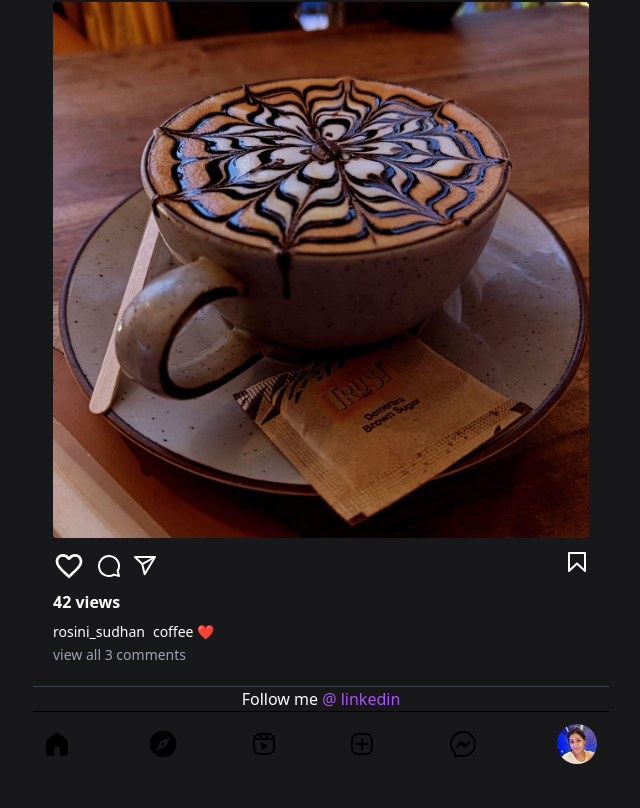
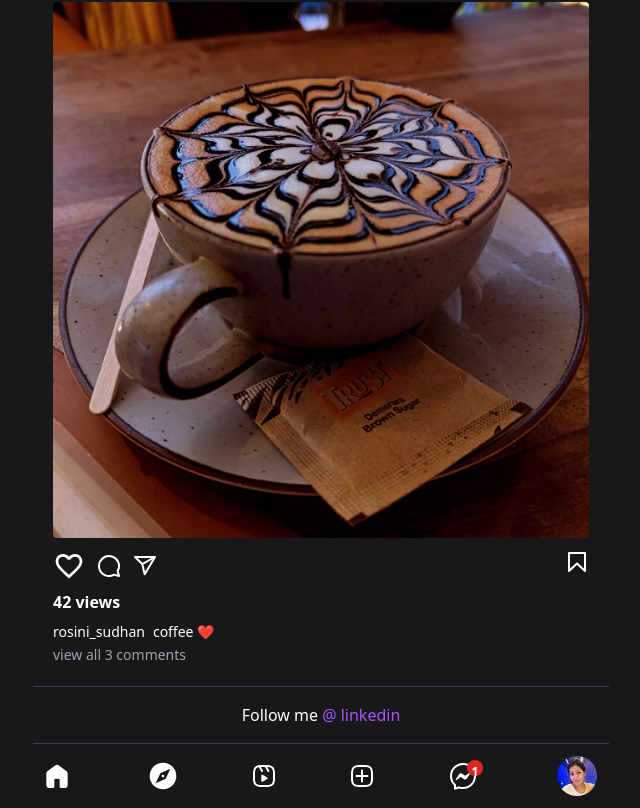
Before and after one commit to Jeya-rosini/instagram-ui-tailwindcss, a website: page index.html in a window 1280 px wide. Shown: the part 1562-2370 px from the top of the page, without its empty margins (319-959 px from the left). Before the commit the page ends 2338 px from the top, so only its background shows below. Drawn offline with nearby package versions, Linux system fonts and the light colour scheme; files that its build step writes are made by us from their sources.

Commit message:
my small insta page

```diff
--- a/index.html
+++ b/index.html
@@ -34,7 +34,7 @@
             </div>
             <div class="relative flex space-x-4">
                 <div>
-                    <div class="w-2 h-2 bg-red-600 rounded-full absolute right-10 top-1"></div>
+                    <div class="w-2 h-2 bg-red-600 rounded-full absolute right-20 top-1"></div>
                     <svg xmlns="http://www.w3.org/2000/svg" width="24" height="24" viewBox="0 0 24 24"
                         class="text-white fill-current">
                         <path
@@ -73,6 +73,12 @@
             <img src="./assets/Image/Rosini.jpg" alt="Rosini"
                 class="rounded-full w-16 h-16 p-1 border-gray-800 border-2">
             <span class="text-gray-300 font-xs">yoursto</span>
+            <div class="realtive">
+                <svg xmlns="http://www.w3.org/2000/svg" width="24" height="24" viewBox="0 0 24 24" class="hover:cursor-pointer absolute left-16 top-10">
+                    <path fill="blue"
+                        d="M12 2C6.48 2 2 6.48 2 12s4.48 10 10 10s10-4.48 10-10S17.52 2 12 2zm5 11h-4v4h-2v-4H7v-2h4V7h2v4h4v2z" />
+                </svg>
+            </div>
         </div>
         <div class="flex flex-col justify-center pt-1">
             <img src="./assets/Image/shriya_saran.jpg" alt="Shriya_saran"
@@ -120,7 +126,7 @@
         <div class="flex justify-between items-center">
             <div class="flex items-center space-x-2">
                 <img src="./assets/Image/shriya_saran.jpg" alt="Shriya_saran" class="rounded-full w-12 h-12 p-1">
-                <span class="text-black font-semibold">shriya_saran1109</span>
+                <span class="text-white font-semibold">shriya_saran1109</span>
                 <svg xmlns="http://www.w3.org/2000/svg" width="24" height="24" viewBox="0 0 24 24" class="fill-sky-400">
                     <path
                         d="m8.6 22.5l-1.9-3.2l-3.6-.8l.35-3.7L1 12l2.45-2.8l-.35-3.7l3.6-.8l1.9-3.2L12 2.95l3.4-1.45l1.9 3.2l3.6.8l-.35 3.7L23 12l-2.45 2.8l.35 3.7l-3.6.8l-1.9 3.2l-3.4-1.45l-3.4 1.45Zm2.35-6.95L16.6 9.9l-1.4-1.45l-4.25 4.25l-2.15-2.1L7.4 12l3.55 3.55Z">
@@ -152,13 +158,13 @@
                     <path
                         d="m12.1 18.55l-.1.1l-.11-.1C7.14 14.24 4 11.39 4 8.5C4 6.5 5.5 5 7.5 5c1.54 0 3.04 1 3.57 2.36h1.86C13.46 6 14.96 5 16.5 5c2 0 3.5 1.5 3.5 3.5c0 2.89-3.14 5.74-7.9 10.05M16.5 3c-1.74 0-3.41.81-4.5 2.08C10.91 3.81 9.24 3 7.5 3C4.42 3 2 5.41 2 8.5c0 3.77 3.4 6.86 8.55 11.53L12 21.35l1.45-1.32C18.6 15.36 22 12.27 22 8.5C22 5.41 19.58 3 16.5 3Z" />
                 </svg>
-                <svg aria-label="Comment" class="x1lliihq x1n2onr6 stroke-white fill=none" height=" 24" role="img"
+                <svg aria-label="Comment" class="x1lliihq x1n2onr6 stroke-white fill=none hover:cursor-pointer" height=" 24" role="img"
                     viewBox="0 0 24 24" width="24">
                     <title>Comment</title>
                     <path d="M20.656 17.008a9.993 9.993 0 1 0-3.59 3.615L22 22Z" fill="none" stroke="currentColor"
                         stroke-linejoin="round" stroke-width="2"></path>
                 </svg>
-                <svg aria-label="Share Post" class="x1lliihq x1n2onr6 fill-none stroke-white" height="24" role="img"
+                <svg aria-label="Share Post" class="x1lliihq x1n2onr6 fill-none stroke-white hover:cursor-pointer" height="24" role="img"
                     viewBox="0 0 24 24" width="24">
                     <title>Share Post</title>
                     <line stroke-linejoin="round" stroke-width="2" x1="22" x2="9.218" y1="3" y2="10.083"></line>
@@ -167,7 +173,7 @@
                 </svg>
             </div>
             <div>
-                <svg aria-label="Save" class="x1lliihq x1n2onr6" color="rgb(255,255,255)" fill="rgb(0, 0, 0)"
+                <svg aria-label="Save" class="x1lliihq x1n2onr6 hover:cursor-pointer" color="rgb(255,255,255)" fill="rgb(0, 0, 0)"
                     height="24" role="img" viewBox="0 0 24 24" width="24">
                     <title>Save</title>
                     <polygon fill="none" points="20 21 12 13.44 4 21 4 3 20 3 20 21" stroke="currentColor"
@@ -223,13 +229,13 @@
                     <path
                         d="m12.1 18.55l-.1.1l-.11-.1C7.14 14.24 4 11.39 4 8.5C4 6.5 5.5 5 7.5 5c1.54 0 3.04 1 3.57 2.36h1.86C13.46 6 14.96 5 16.5 5c2 0 3.5 1.5 3.5 3.5c0 2.89-3.14 5.74-7.9 10.05M16.5 3c-1.74 0-3.41.81-4.5 2.08C10.91 3.81 9.24 3 7.5 3C4.42 3 2 5.41 2 8.5c0 3.77 3.4 6.86 8.55 11.53L12 21.35l1.45-1.32C18.6 15.36 22 12.27 22 8.5C22 5.41 19.58 3 16.5 3Z" />
                 </svg>
-                <svg aria-label="Comment" class="x1lliihq x1n2onr6 stroke-white fill=none" height=" 24" role="img"
+                <svg aria-label="Comment" class="x1lliihq x1n2onr6 stroke-white fill=none hover:cursor-pointer" height=" 24" role="img"
                     viewBox="0 0 24 24" width="24">
                     <title>Comment</title>
                     <path d="M20.656 17.008a9.993 9.993 0 1 0-3.59 3.615L22 22Z" fill="none" stroke="currentColor"
                         stroke-linejoin="round" stroke-width="2"></path>
                 </svg>
-                <svg aria-label="Share Post" class="x1lliihq x1n2onr6 fill-none stroke-white" height="24" role="img"
+                <svg aria-label="Share Post" class="x1lliihq x1n2onr6 fill-none stroke-white hover:cursor-pointer" height="24" role="img"
                     viewBox="0 0 24 24" width="24">
                     <title>Share Post</title>
                     <line stroke-linejoin="round" stroke-width="2" x1="22" x2="9.218" y1="3" y2="10.083"></line>
@@ -238,7 +244,7 @@
                 </svg>
             </div>
             <div>
-                <svg aria-label="Save" class="x1lliihq x1n2onr6" color="rgb(255,255,255)" fill="rgb(0, 0, 0)"
+                <svg aria-label="Save" class="x1lliihq x1n2onr6 hover:cursor-pointer" color="rgb(255,255,255)" fill="rgb(0, 0, 0)"
                     height="24" role="img" viewBox="0 0 24 24" width="24">
                     <title>Save</title>
                     <polygon fill="none" points="20 21 12 13.44 4 21 4 3 20 3 20 21" stroke="currentColor"
@@ -288,13 +294,13 @@
                     <path
                         d="m12.1 18.55l-.1.1l-.11-.1C7.14 14.24 4 11.39 4 8.5C4 6.5 5.5 5 7.5 5c1.54 0 3.04 1 3.57 2.36h1.86C13.46 6 14.96 5 16.5 5c2 0 3.5 1.5 3.5 3.5c0 2.89-3.14 5.74-7.9 10.05M16.5 3c-1.74 0-3.41.81-4.5 2.08C10.91 3.81 9.24 3 7.5 3C4.42 3 2 5.41 2 8.5c0 3.77 3.4 6.86 8.55 11.53L12 21.35l1.45-1.32C18.6 15.36 22 12.27 22 8.5C22 5.41 19.58 3 16.5 3Z" />
                 </svg>
-                <svg aria-label="Comment" class="x1lliihq x1n2onr6 stroke-white fill=none" height=" 24" role="img"
+                <svg aria-label="Comment" class="x1lliihq x1n2onr6 stroke-white fill=none hover:cursor-pointer" height=" 24" role="img"
                     viewBox="0 0 24 24" width="24">
                     <title>Comment</title>
                     <path d="M20.656 17.008a9.993 9.993 0 1 0-3.59 3.615L22 22Z" fill="none" stroke="currentColor"
                         stroke-linejoin="round" stroke-width="2"></path>
                 </svg>
-                <svg aria-label="Share Post" class="x1lliihq x1n2onr6 fill-none stroke-white" height="24" role="img"
+                <svg aria-label="Share Post" class="x1lliihq x1n2onr6 fill-none stroke-white hover:cursor-pointer" height="24" role="img"
                     viewBox="0 0 24 24" width="24">
                     <title>Share Post</title>
                     <line stroke-linejoin="round" stroke-width="2" x1="22" x2="9.218" y1="3" y2="10.083"></line>
@@ -303,7 +309,7 @@
                 </svg>
             </div>
             <div>
-                <svg aria-label="Save" class="x1lliihq x1n2onr6" color="rgb(255,255,255)" fill="rgb(0, 0, 0)"
+                <svg aria-label="Save" class="x1lliihq x1n2onr6 hover:cursor-pointer" color="rgb(255,255,255)" fill="rgb(0, 0, 0)"
                     height="24" role="img" viewBox="0 0 24 24" width="24">
                     <title>Save</title>
                     <polygon fill="none" points="20 21 12 13.44 4 21 4 3 20 3 20 21" stroke="currentColor"
@@ -323,57 +329,66 @@
         </div>
     </section>
     <hr class="border-gray-700">
-    <div class="text-center">
+    <div class="text-center p-4">
         <span class="p-4 text-white">Follow me <a href="https://www.linkedin.com/in/jeya-rosini-a4255421a/"
                 target="_blank" class="text-purple-500 hover:text-pink-500 text-center">@ linkedin</a></span>
     </div>
 
     <!----footer----->
-<hr class="border-black">
+    <hr class="border-gray-700">
+
     <div class="flex items-center justify-between m-2">
-    <svg xmlns="http://www.w3.org/2000/svg" width="32" height="32" viewBox="0 0 24 24" class="hover:cursor-pointer">
-        <path fill="#000"
+        <svg xmlns="http://www.w3.org/2000/svg" width="32" height="32" viewBox="0 0 24 24"
+            class="hover:cursor-pointer hover:fill-purple-600">
+            <path fill="#fff"
                 d="M4 19v-9q0-.475.213-.9t.587-.7l6-4.5q.525-.4 1.2-.4t1.2.4l6 4.5q.375.275.588.7T20 10v9q0 .825-.588 1.413T18 21h-3q-.425 0-.713-.288T14 20v-5q0-.425-.288-.713T13 14h-2q-.425 0-.713.288T10 15v5q0 .425-.288.713T9 21H6q-.825 0-1.413-.588T4 19Z" />
         </svg>
-    <svg xmlns="http://www.w3.org/2000/svg" width="32" height="32" viewBox="0 0 24 24" class="hover:cursor-pointer">
-        <path fill="#000"
+        <svg xmlns="http://www.w3.org/2000/svg" width="32" height="32" viewBox="0 0 24 24"
+            class="hover:cursor-pointer  hover:fill-purple-600">
+            <path fill="#fff"
                 d="M6.5 17.5L14 14l3.5-7.5L10 10l-3.5 7.5ZM12 13q-.425 0-.713-.288T11 12q0-.425.288-.713T12 11q.425 0 .713.288T13 12q0 .425-.288.713T12 13Zm0 9q-2.075 0-3.9-.788t-3.175-2.137q-1.35-1.35-2.137-3.175T2 12q0-2.075.788-3.9t2.137-3.175q1.35-1.35 3.175-2.137T12 2q2.075 0 3.9.788t3.175 2.137q1.35 1.35 2.138 3.175T22 12q0 2.075-.788 3.9t-2.137 3.175q-1.35 1.35-3.175 2.138T12 22Z" />
         </svg>
-    <svg aria-label="Reels" class="_ab6-" color="rgb(0, 0, 0)" fill="rgb(0, 0, 0)" height="24" role="img"
-        viewBox="0 0 24 24" width="24" class="hover:cursor-pointer">
-        <line fill="none" stroke="currentColor" stroke-linejoin="round" stroke-width="2" x1="2.049" x2="21.95"
-            y1="7.002" y2="7.002"></line>
-        <line fill="none" stroke="currentColor" stroke-linecap="round" stroke-linejoin="round" stroke-width="2"
-            x1="13.504" x2="16.362" y1="2.001" y2="7.002"></line>
-        <line fill="none" stroke="currentColor" stroke-linecap="round" stroke-linejoin="round" stroke-width="2"
-            x1="7.207" x2="10.002" y1="2.11" y2="7.002"></line>
+        <svg aria-label="Reels" class="_ab6-" color="rgb(256,256,256)" fill="rgb(256, 256, 256)" height="24" role="img"
+            viewBox="0 0 24 24" width="24" class="hover:cursor-pointer  hover:fill-purple-600">
+            <line fill="none" stroke="whiter" stroke-linejoin="round" stroke-width="2" x1="2.049" x2="21.95" y1="7.002"
+                y2="7.002"></line>
+            <line fill="none" stroke="white" stroke-linecap="round" stroke-linejoin="round" stroke-width="2" x1="13.504"
+                x2="16.362" y1="2.001" y2="7.002"></line>
+            <line fill="none" stroke="white" stroke-linecap="round" stroke-linejoin="round" stroke-width="2" x1="7.207"
+                x2="10.002" y1="2.11" y2="7.002"></line>
             <path
                 d="M2 12.001v3.449c0 2.849.698 4.006 1.606 4.945.94.908 2.098 1.607 4.946 1.607h6.896c2.848 0 4.006-.699 4.946-1.607.908-.939 1.606-2.096 1.606-4.945V8.552c0-2.848-.698-4.006-1.606-4.945C19.454 2.699 18.296 2 15.448 2H8.552c-2.848 0-4.006.699-4.946 1.607C2.698 4.546 2 5.704 2 8.552Z"
-            fill="none" stroke="currentColor" stroke-linecap="round" stroke-linejoin="round" stroke-width="2">
+                fill="none" stroke="white" stroke-linecap="round" stroke-linejoin="round" stroke-width="2">
             </path>
             <path
                 d="M9.763 17.664a.908.908 0 0 1-.454-.787V11.63a.909.909 0 0 1 1.364-.788l4.545 2.624a.909.909 0 0 1 0 1.575l-4.545 2.624a.91.91 0 0 1-.91 0Z"
                 fill-rule="evenodd"></path>
         </svg>
-    <svg aria-label="New post" class="_ab6-" color="rgb(0, 0, 0)" fill="rgb(0, 0, 0)" height="24" role="img"
-        viewBox="0 0 24 24" width="24" class="hover:cursor-pointer">
+        <svg aria-label="New post" class="_ab6-" color="rgb(256, 256, 256)" fill="rgb(256, 256, 256)" height="24"
+            role="img" viewBox="0 0 24 24" width="24" class="hover:cursor-pointer  hover:fill-purple-600">
             <path
                 d="M2 12v3.45c0 2.849.698 4.005 1.606 4.944.94.909 2.098 1.608 4.946 1.608h6.896c2.848 0 4.006-.7 4.946-1.608C21.302 19.455 22 18.3 22 15.45V8.552c0-2.849-.698-4.006-1.606-4.945C19.454 2.7 18.296 2 15.448 2H8.552c-2.848 0-4.006.699-4.946 1.607C2.698 4.547 2 5.703 2 8.552Z"
-            fill="none" stroke="currentColor" stroke-linecap="round" stroke-linejoin="round" stroke-width="2">
+                fill="none" stroke="white" stroke-linecap="round" stroke-linejoin="round" stroke-width="2">
             </path>
-        <line fill="none" stroke="currentColor" stroke-linecap="round" stroke-linejoin="round" stroke-width="2"
-            x1="6.545" x2="17.455" y1="12.001" y2="12.001"></line>
-        <line fill="none" stroke="currentColor" stroke-linecap="round" stroke-linejoin="round" stroke-width="2"
-            x1="12.003" x2="12.003" y1="6.545" y2="17.455"></line>
+            <line fill="none" stroke="white" stroke-linecap="round" stroke-linejoin="round" stroke-width="2" x1="6.545"
+                x2="17.455" y1="12.001" y2="12.001"></line>
+            <line fill="none" stroke="white" stroke-linecap="round" stroke-linejoin="round" stroke-width="2" x1="12.003"
+                x2="12.003" y1="6.545" y2="17.455"></line>
         </svg>
-    <svg xmlns="http://www.w3.org/2000/svg" width="32" height="32" viewBox="0 0 24 24" class="hover:cursor-pointer">
-        <path fill="#000"
+        <div class="relative">
+            <svg xmlns="http://www.w3.org/2000/svg" width="32" height="32" viewBox="0 0 24 24"
+                class="hover:cursor-pointer  hover:fill-purple-600">
+                <path fill="#fff"
                     d="m14.777 14.038l2.65-3.92c.262-.386-.235-.805-.615-.529l-2.858 2.015a.571.571 0 0 1-.652 0l-2.116-1.477c-.633-.437-1.538-.277-1.963.335l-2.65 3.92c-.262.386.235.806.615.529l2.858-2.015a.571.571 0 0 1 .652 0l2.116 1.452c.633.462 1.538.302 1.963-.31Z" />
-        <path fill="#000" fill-rule="evenodd"
+                <path fill="#fff" fill-rule="evenodd"
                     d="M12 2.25A9.75 9.75 0 0 0 2.25 12a9.724 9.724 0 0 0 3 7.036V21.5a.75.75 0 0 0 .987.712l2.78-.927A9.745 9.745 0 0 0 12 21.75c5.385 0 9.75-4.365 9.75-9.75S17.385 2.25 12 2.25ZM3.75 12a8.25 8.25 0 1 1 5.516 7.787a.75.75 0 0 0-.486-.004l-2.03.676v-1.75a.75.75 0 0 0-.25-.56A8.228 8.228 0 0 1 3.75 12Z"
                     clip-rule="evenodd" />
             </svg>
-    <img src="./assets/Image/Rosini.jpg" alt="Rosini" class="rounded-full w-12 h-12 p-1 hover:cursor-pointer">
+            <span
+                class="text-white font-semibold bg-red-600 rounded-full w-4 h-4 text-xs p-1 absolute left-5 bottom-4">1</span>
+        </div>
+        <img src="./assets/Image/Rosini.jpg" alt="Rosini"
+            class="rounded-full w-12 h-12 p-1 hover:cursor-pointer hover:bg-neutral-400">
     </div>
 </body>
 
```
Also changed, not shown: light.html (+24 -12 lines). Lines whose indentation alone changed are shown as unchanged.
